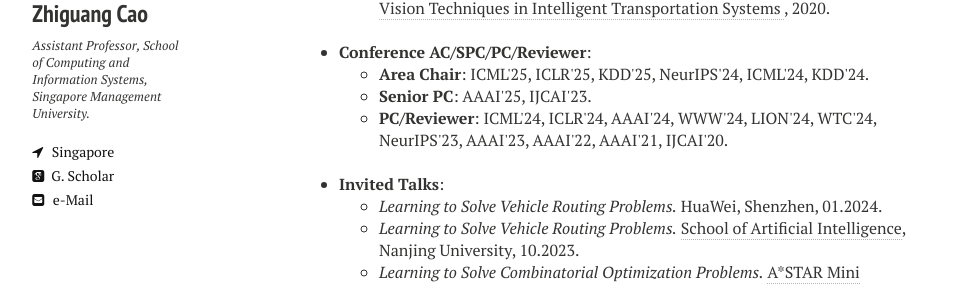
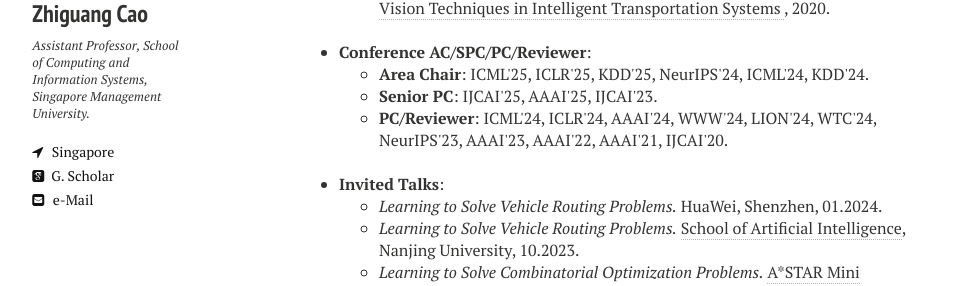
Before and after one commit to zhiguangcaosg/zhiguangcaosg.github.io, a Jekyll site: the page built from services&talks.md, in a window 1280 px wide. Shown: the part 292-578 px from the top of the page, without its empty margins (21-990 px from the left). Built offline with Jekyll 4.4.1, drawn with Linux system fonts in a browser that asks for light colours; nearby versions of some CDN libraries.

Commit message:
Update services&talks.md

```diff
--- a/services&talks.md
+++ b/services&talks.md
@@ -29,7 +29,7 @@ comments: false
 	<ul>
 	<li> <b>Area Chair</b>: ICML'25, ICLR'25, KDD'25, NeurIPS'24, ICML'24, KDD'24.
 	</li>
-	<li> <b>Senior PC</b>: AAAI'25, IJCAI'23.
+	<li> <b>Senior PC</b>: IJCAI'25, AAAI'25, IJCAI'23.
 	</li>
 	<li> <b>PC/Reviewer</b>: ICML'24, ICLR'24, AAAI'24, WWW'24, LION'24, WTC'24, NeurIPS'23, AAAI'23, AAAI'22, AAAI'21, IJCAI'20.
 	</li>
```
